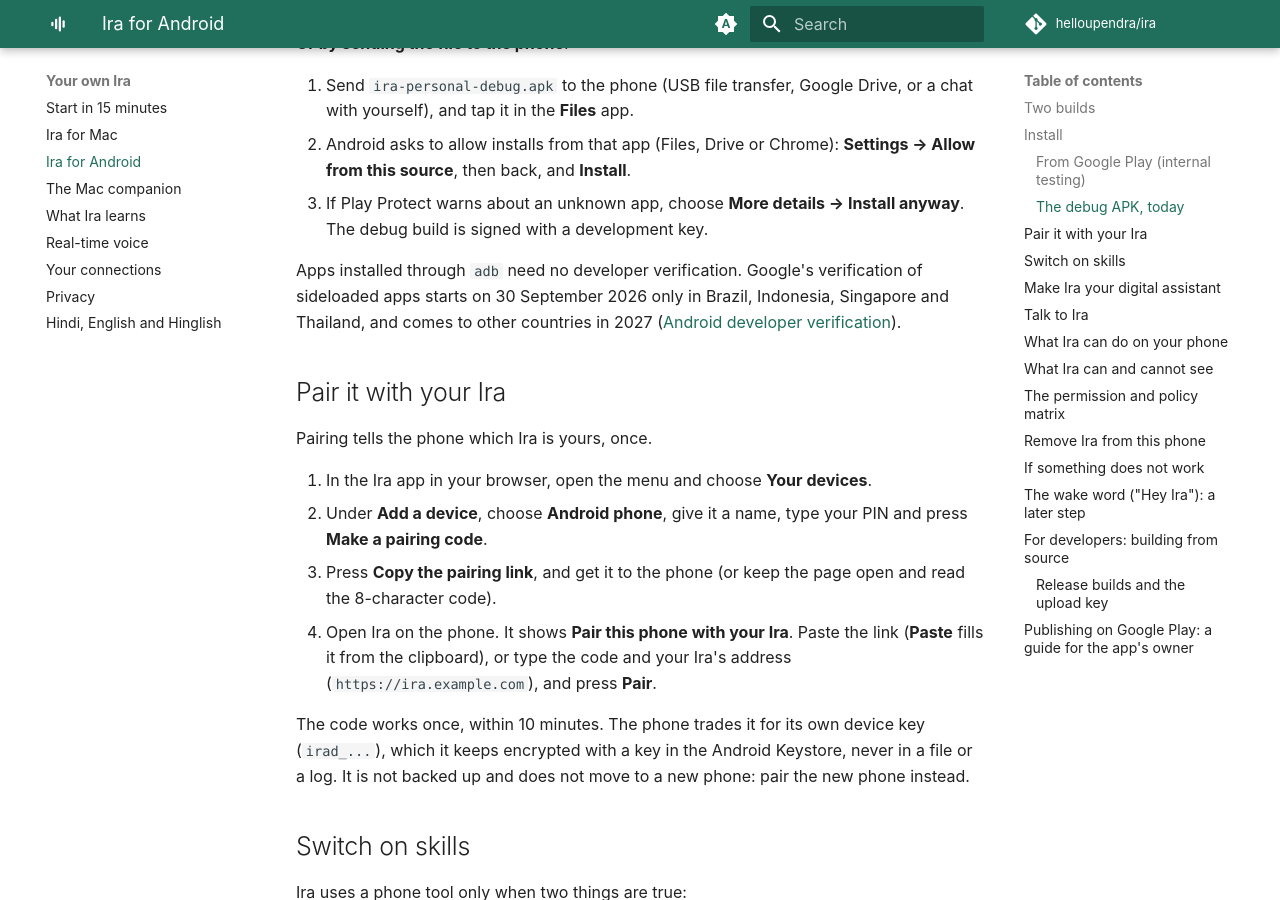
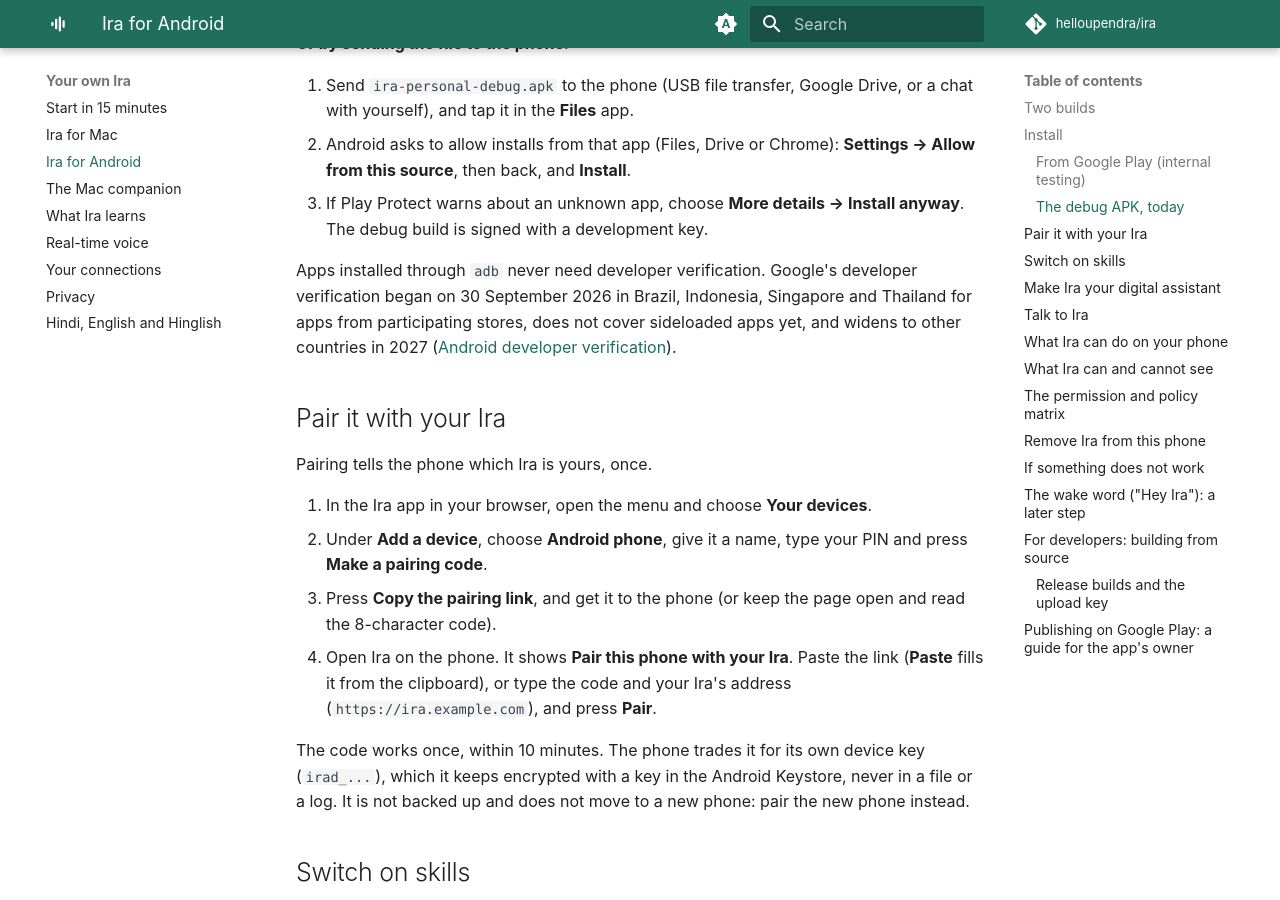
Before and after one commit to helloupendra/ira, an MkDocs documentation site: the page built from docs/clients/android.md, in a window 1280 px wide and 900 px high, scrolled down 2094 px. Built offline with MkDocs 1.6.1 and Material for MkDocs 9.7.7, drawn with Linux system fonts in a browser that asks for light colours; comment, search, counter and statistics services are not loaded; some of the changed text lies outside the part shown.

Commit message:
Say plainly that sideloaded Android apps need no verification yet

```diff
--- a/docs/clients/android.md
+++ b/docs/clients/android.md
@@ -84,9 +84,10 @@
 3. If Play Protect warns about an unknown app, choose **More details →
    Install anyway**. The debug build is signed with a development key.
 
-Apps installed through `adb` need no developer verification. Google's
-verification of sideloaded apps starts on 30 September 2026 only in Brazil,
-Indonesia, Singapore and Thailand, and comes to other countries in 2027
+Apps installed through `adb` never need developer verification. Google's
+developer verification began on 30 September 2026 in Brazil, Indonesia,
+Singapore and Thailand for apps from participating stores, does not cover
+sideloaded apps yet, and widens to other countries in 2027
 ([Android developer verification](https://developer.android.com/developer-verification)).
 
 ## Pair it with your Ira
```
Also changed, not shown: other parts of docs/clients/android.md (+2 -1 lines).
